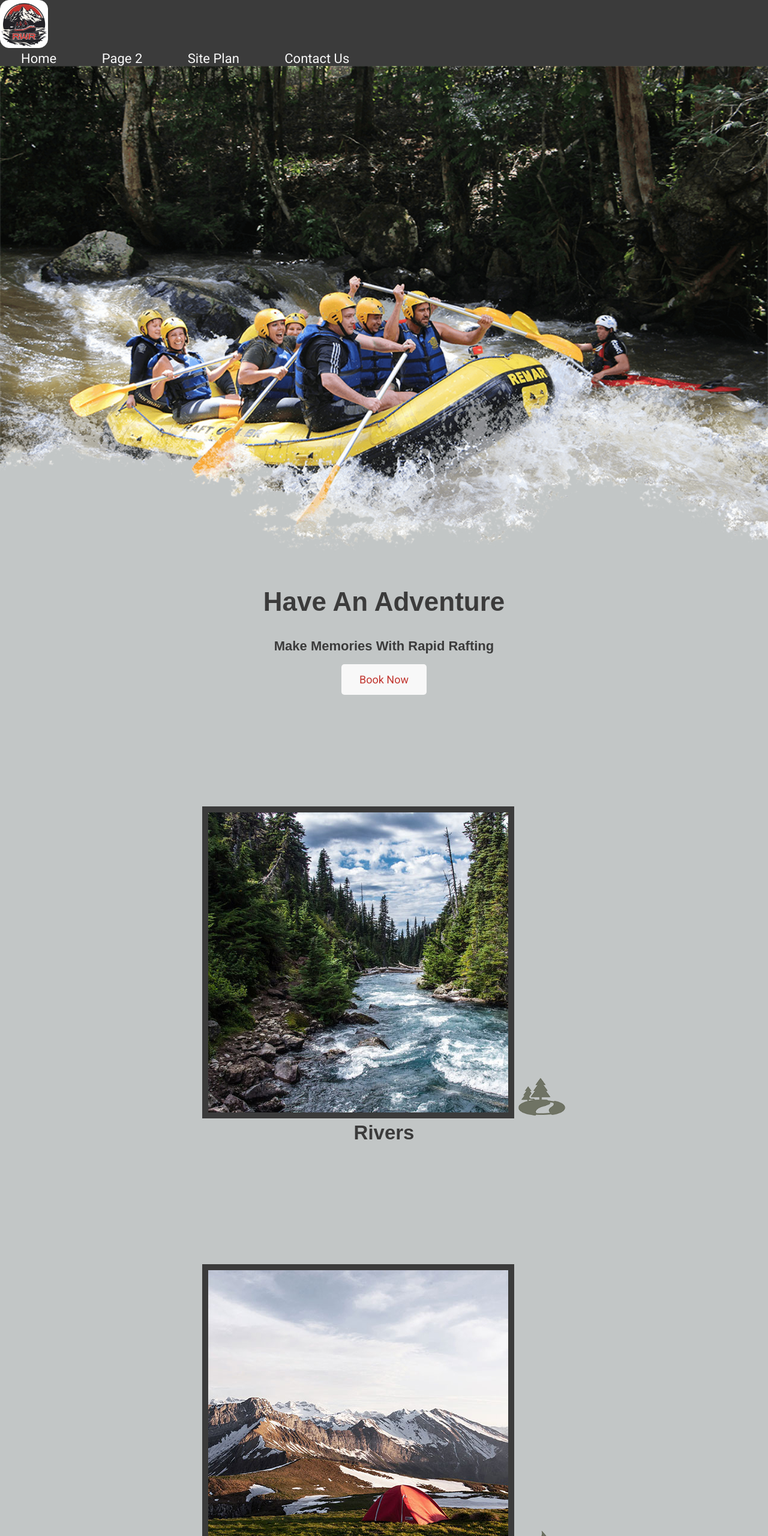
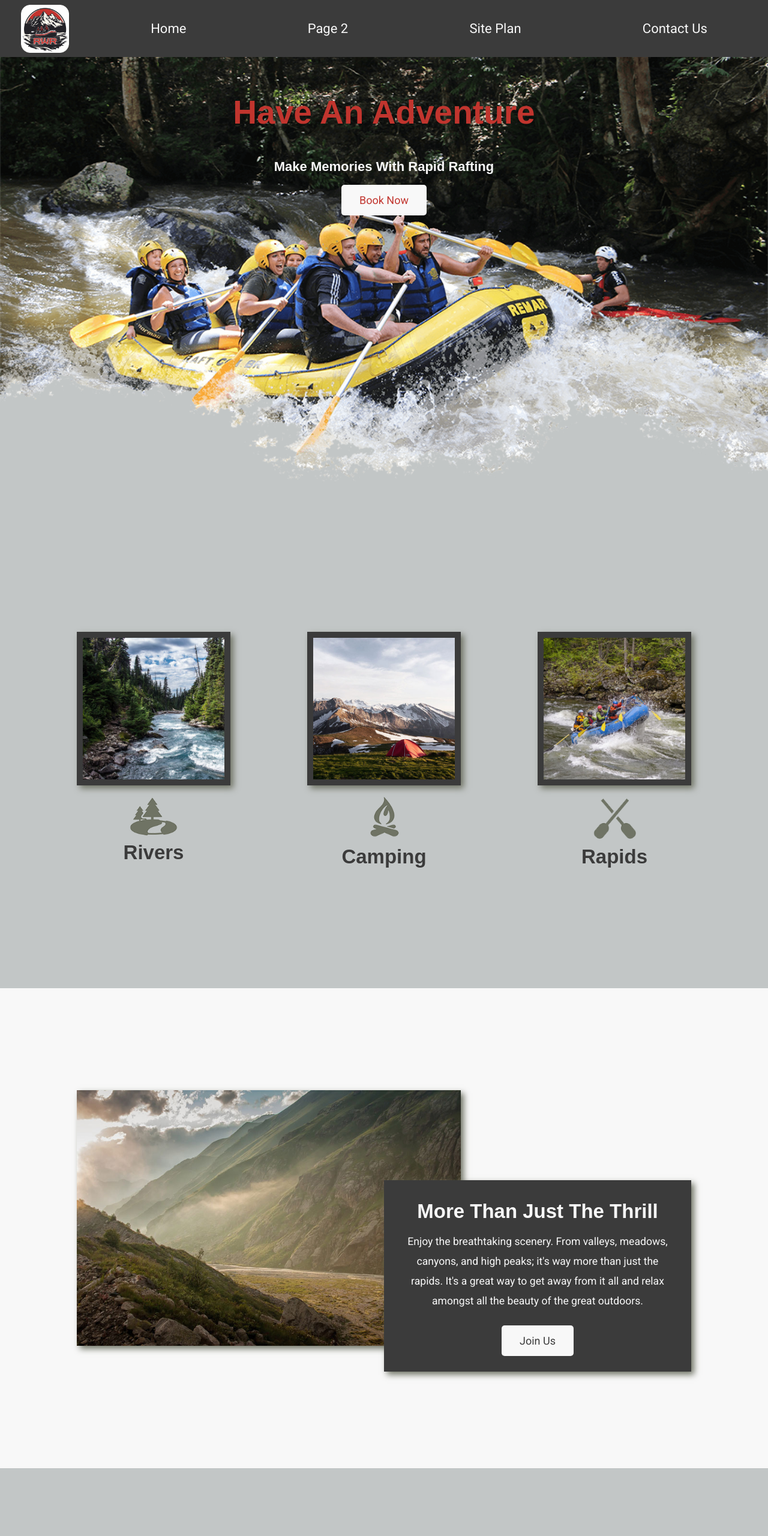
Before and after one commit to DallinSchool/wdd130, a plain HTML site: page wwr/index.html in a window 1280 px wide. Shown: the top 2560 px of the page at 60% size. Drawn offline with Linux system fonts and the light colour scheme; a web font is replaced by a local one.

Commit message:
Last updated to the site

```diff
--- a/wwr/index.html
+++ b/wwr/index.html
@@ -8,9 +8,9 @@
 
 </head>
 <body>
-    <div id="content">
+
         <header>
-            <a href="index.html">
+            <a id=logo_link href="index.html">
                 <img class ="logo" src="images/rwr_logo1.png" alt="Rapid Water Rapids Logo">
             </a>
             <nav>
@@ -20,11 +20,10 @@
                 <a href="contactus.html">Contact Us</a>
             </nav>
         </header>
-            <div id="Hero">
+            <div id="hero">
                 <div id="hero-box">
                     <img id="hero-img" src="images/hero.png" alt="People enjoying rafting">
                 </div>
-            </div>
             <section id="hero-msg">
                 <h1 class="home-title">Have An Adventure</h1>
                 <h4>Make Memories With Rapid Rafting</h4>
@@ -32,6 +31,7 @@
                     <a class='book' href="contact.html">Book Now</a>
                 </div>
             </section>
+            </div>
             <main class="home-grid">
                 <section class="rivers-card">
                     <img class="card-img" src="images/rivers.jpg" alt="river in forest">
@@ -72,6 +72,6 @@
                     </a>
             </div>
         </footer>
-    </div>
+
 </body>
 </html>
--- a/wwr/styles/style.css
+++ b/wwr/styles/style.css
@@ -13,28 +13,31 @@ h1, h2, h3, h4, h5, h6 {
     font-family: Zen Dots, sans-serif, Arial;
 }
 
-#content {
-    max-width: 1600px;
-    margin: 0 auto;
-}
-
 /* Header -----------------------------------------------------------*/
 header {
     background-color: #3B3B3B;
+    display: grid;
+    grid-template-columns: 150px auto;
 }
 
 .logo {
     width: 80px;
     height: 80px;
+    justify-self: center;
+    align-self: center;
 }
 
 #logo_link {
     padding-top: 5px;
+    justify-self: center;
+    align-self: center;
 }
 
 /* Navigation -----------------------------------------------------------*/
 nav {
     background-color: #3B3B3B;
+    display: flex;
+    justify-content: space-around;
 }
 
 nav a {
@@ -50,6 +53,18 @@ nav a:hover {
 
 /* Hero Section ----------------------------------------------------------- */
 
+#hero {
+    display: grid;
+    grid-template-columns: 1fr 3fr 1fr;
+    margin-top: -100px;
+}
+
+#hero-box {
+    grid-column: 1/4;
+    grid-row: 1/3;
+    z-index: -1;
+}
+
 #hero-img {
     width: 100%;
 }
@@ -58,13 +73,20 @@ nav a:hover {
     text-align: center;
 }
 
+#hero-msg {
+    grid-column: 2/3;
+    grid-row: 1/2;
+    margin-top:150px;
+}
+
 .home-title, h4 {
-    color: #3B3B3B;
+    color: #F8F8F8;
 }
 
 .home-title {
-    font-size: 2em;
+    font-size: 2.5em;
     margin-top: 10px;
+    color: #C1352E;
 }
 
 /* Button -----------------------------------------------------------*/
@@ -99,24 +121,53 @@ nav a:hover {
 }
 
 /* Main Content -----------------------------------------------------------*/
+
+.home-grid {
+    display: grid;
+    grid-template-columns: repeat(10, 1fr);
+}
+
 main section img {
     box-sizing: border-box;
 }
 
 .card-img {
     border: 10px solid #3B3B3B;
+    transition: transform .5s;
+    box-shadow: 5px 5px 10px #6f7364;
+}
+
+.card-img:hover {
+    opacity: .6;
+    transform: scale(1.1);
+}
+
+.card-img, .mountains {
+    width: 100%;
 }
 
 .rivers-card {
     margin: 200px 0;
+    grid-column: 2/4;
+    grid-row: 2/3;
 }
 
 .camping-card {
     margin: 200px 0;
+    grid-column: 5/7;
+    grid-row: 2/3;
 }
 
 .rapids-card {
     margin: 200px 0;
+    grid-column: 8/10;
+    grid-row: 2/3;
+}
+
+.mountains {
+    grid-column: 2/7;
+    grid-row: 5/8;
+    box-shadow: 5px 5px 10px #6f7364;
 }
 
 .icon {
@@ -130,9 +181,11 @@ h2 {
 }
 
 #background {
-    height: 725px;
+    height: 800px;
     background-color: #F8F8F8;
-    margin-bottom: 100px;
+    margin-bottom: 10px;
+    grid-column: 1/11;
+    grid-row: 4/9;
 }
 
 /* Message Section -----------------------------------------------------------*/
@@ -141,6 +194,9 @@ h2 {
     line-height: 1.5em;
     padding: 35px;
     margin-top: 150px;
+    grid-column: 6/10;
+    grid-row: 6/7;
+    box-shadow: 5px 5px 10px #6f7364;
 }
 
 .msg a {
@@ -162,6 +218,9 @@ footer {
     background-color: #3B3B3B;
     padding: 25px 50px;
     margin-top: 200px;
+    display: flex;
+    justify-content: space-around;
+    align-items: center;
 }
 
 footer p {
@@ -185,3 +244,49 @@ footer .social img {
 footer a:hover {
     color: #F8F8F8;
 }
+
+/* Responsive Design Portion ----------------------------------------------------------- */
+
+@media screen and (max-width: 900px) {
+    #hero, .home-grid {
+        display: block;
+        height: auto;
+    }
+    nav, footer {
+        flex-direction: column;
+    }
+    nav a {
+        display: block;
+        padding: 15px;
+    }
+    #hero {
+        margin-top: 0;
+    }
+    #hero-msg {
+        margin-top: 0;
+    }
+    #hero-msg h4 {
+        display: none;
+    }
+    #hero-msg h1 {
+        color: #6f7364;
+    }
+    .home-title {
+        font-size: 25px;
+    }
+    .rivers-card, .camping-card, .rapids-card {
+        margin: 50px auto;
+        width: 60%;
+    }
+    #background {
+        display: none;
+    }
+    .mountains, .msg {
+        width: 80%;
+        display: block;
+        margin: 0 auto;
+    }
+    footer {
+        margin-top: 25px;
+    }
+}
```
